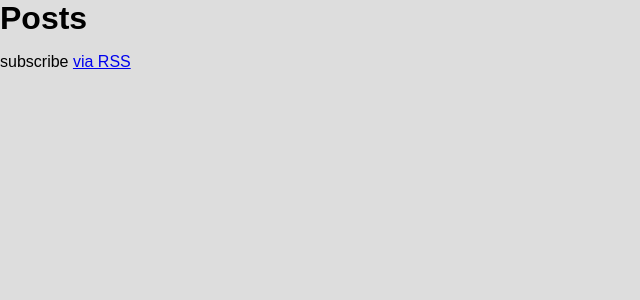
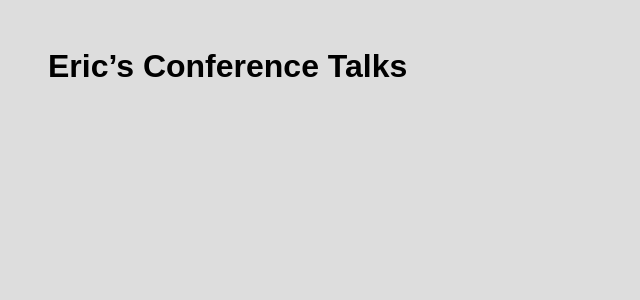
Before and after one commit to yatil/waterslide, a Jekyll site: the page built from index.html, in a window 1280 px wide. Shown: the top 300 px of the page, without its empty margins (0-640 px from the left). Built offline with Jekyll 4.4.1, drawn with Linux system fonts in a browser that asks for light colours; comment, search, counter and statistics services are not loaded.

Commit message:
Index page

```diff
--- a/css/main.scss
+++ b/css/main.scss
@@ -572,5 +572,58 @@
   }
 }
 
+/* TALK LIST */
+
+.home {
+  margin: 3em;
+  h1 {
+    margin-bottom: 3em;
+  }
+}
+
+.talk-list {
+  display: flex;
+  flex-wrap:wrap;
+  justify-content: space-between;
+  align-items: stretch;
+  list-style: none;
+  margin: -1em;
+  padding: 0;
+}
+
+.talk-list li {
+  display: flex;
+  align-items: stretch;
+  flex: 1 1 20em;
+  margin: 0;
+  padding: 1em;
+  > a {
+    flex: 1 1;
+    display: flex;
+    justify-content: space-between;
+    flex-direction: column;
+    border: .25em solid #9A0000;
+    padding: .15em;
+    background: #9A0000;
+    color: #fff;
+    text-decoration: none;
+    &:hover, &:focus {
+      border: .25em solid #000;
+      h2 {
+        text-decoration: underline;
+      }
+    }
+    h2 {
+      margin: 0;
+      padding: 0;
+      font-size: 1.25em;
+      margin-bottom: .5em;
+    }
+    p {
+      border-top: 1px solid #fff;
+      margin: 0;
+    }
+  }
+}
 
 @import 'syntax-highlighting';
--- a/index.html
+++ b/index.html
@@ -4,20 +4,23 @@
 
 <div class="home">
 
-  <h1 class="page-heading">Posts</h1>
+  <h1 class="page-heading">Eric’s Conference Talks</h1>
 
-  <ul class="post-list">
-    {% for post in site.posts %}
-      <li>
-        <span class="post-meta">{{ post.date | date: "%b %-d, %Y" }}</span>
+  {% assign coll = site.collections | sort: 'date' | reverse %}
 
-        <h2>
-          <a class="post-link" href="{{ post.url | prepend: site.baseurl }}">{{ post.title }}</a>
-        </h2>
-      </li>
+  <ul class="talk-list">
+    {% for collection in coll %}
+    {% if collection.title %}
+    <li>
+      <a href="{{collection.permalink | replace_first: ':slug', '001'}}">
+        <h2>{{collection.title}}</h2>
+        <p>{{ collection.date | date: "%d %B %y, %k:%M" }}h <br>@ {{ collection.conference }}</p>
+      </a>
+    </li>
+    {% endif %}
     {% endfor %}
   </ul>
-
+  {% comment %}
   <p class="rss-subscribe">subscribe <a href="{{ "/feed.xml" | prepend: site.baseurl }}">via RSS</a></p>
-
+  {% endcomment %}
 </div>
```
